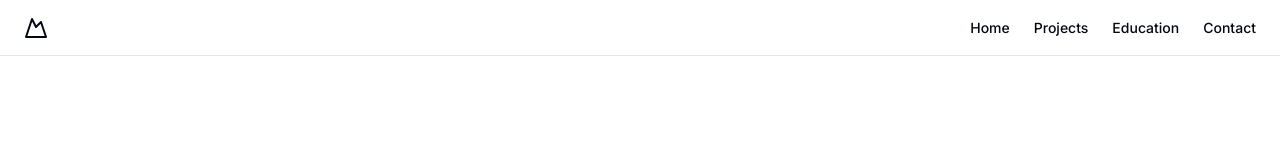
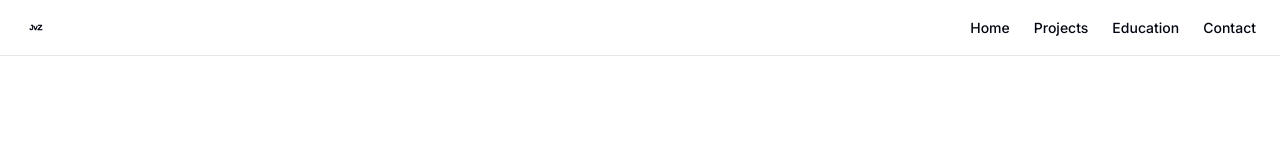
Before and after one commit to JvanZyl1/myportfolio, a Next.js app: page / in a window 1280 px wide. Shown: the top 160 px of the page. Built offline with nearby package versions, Linux system fonts and the light colour scheme.

Commit message:
Iconfile_started

```diff
--- a/components/component/home-screen.tsx
+++ b/components/component/home-screen.tsx
@@ -31,6 +31,7 @@ import { Badge } from "@/components/ui/badge"
 import { Input } from "@/components/ui/input"
 import { Textarea } from "@/components/ui/textarea"
 import { Button } from "@/components/ui/button"
+import { JvZIcon } from '@/components/ui/icons'
 
 interface HomeScreenProps {
   onNavigateToProject: () => void;
@@ -43,7 +44,7 @@ export function HomeScreen({onNavigateToProject, onNavigateToAcademics, onNaviga
     <div className="flex flex-col min-h-[100dvh] bg-background text-foreground">
       <header className="px-4 lg:px-6 h-14 flex items-center border-b">
         <Link href="#" className="flex items-center justify-center" prefetch={false}>
-          <MountainIcon className="h-6 w-6" />
+          <JvZIcon className="h-6 w-6" />
           <span className="sr-only">Jonathan van Zyl&apos;s Portfolio</span>
         </Link>
         <nav className="ml-auto flex gap-4 sm:gap-6">
--- /dev/null
+++ b/components/ui/icons.tsx
@@ -0,0 +1,29 @@
+// icons.tsx
+import React from 'react';
+
+export const JvZIcon: React.FC<React.SVGProps<SVGSVGElement>> = (props) => (
+  <svg
+    {...props}
+    xmlns="http://www.w3.org/2000/svg"
+    width="48"
+    height="48"
+    viewBox="0 0 48 48"
+    fill="none"
+    stroke="currentColor"
+    strokeWidth="1"
+    strokeLinecap="round"
+    strokeLinejoin="round"
+  >
+    <text
+      x="50%"
+      y="50%"
+      dominantBaseline="middle"
+      textAnchor="middle"
+      fontSize="16"
+      fill="currentColor"
+      fontFamily="Arial, Helvetica, sans-serif"
+    >
+      JvZ
+    </text>
+  </svg>
+);
```
